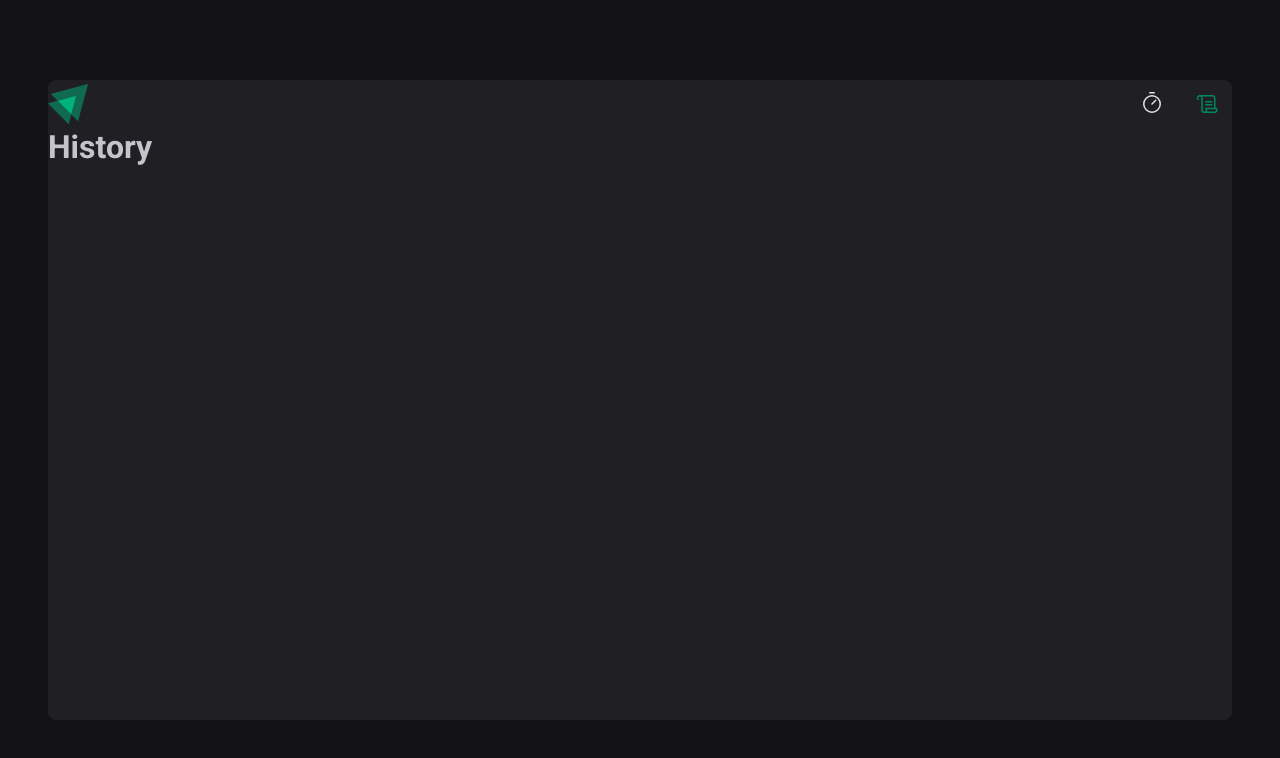
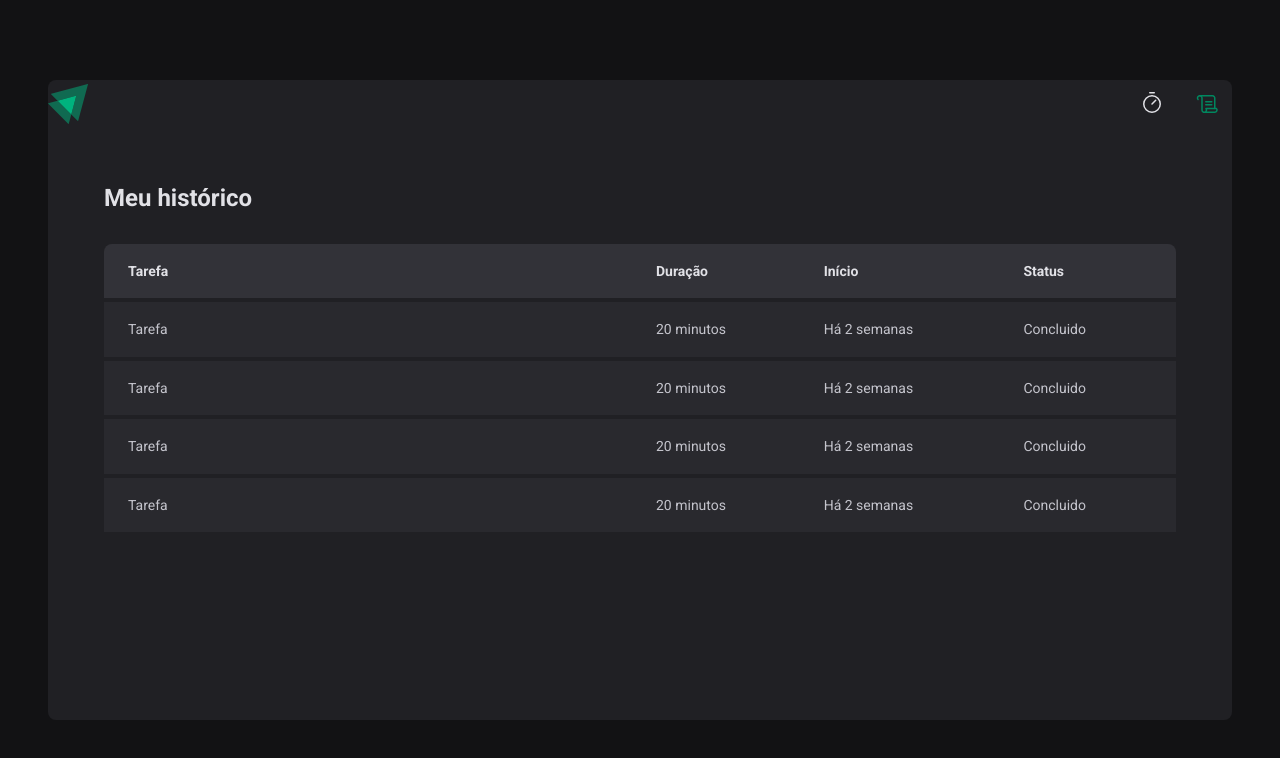
Before and after one commit to Michael-Andryeer/Pomodoro, a React (Vite) app in the folder pomodoro/: page /history in a window 1280 px wide. Shown: the top 758 px of the page. Built offline with nearby package versions, Linux system fonts and the light colour scheme.

Commit message:
Página History

```diff
--- a/pomodoro/src/Router.tsx
+++ b/pomodoro/src/Router.tsx
@@ -1,6 +1,6 @@
 import { Routes, Route } from 'react-router-dom'
-import {Home} from './pages/Home/Home'
-import { History } from './pages'
+import {Home} from './pages/Home'
+import { History } from './pages/History'
 import { DefaultLayout } from './layouts'
 
 export function Router() {
--- /dev/null
+++ b/pomodoro/src/pages/History/index.tsx
@@ -0,0 +1,49 @@
+import { HistoryContainer, HistoryList } from "./styles";
+
+
+export function History() {
+  return (
+    <HistoryContainer>
+      <h1>Meu histórico</h1>
+
+      <HistoryList>
+        <table>
+          <thead>
+            <tr>
+              <th>Tarefa</th>
+              <th>Duração</th>
+              <th>Início</th>
+              <th>Status</th>
+            </tr>
+          </thead>
+          <tbody>
+            <tr>
+              <td>Tarefa</td>
+              <td>20 minutos</td>
+              <td>Há 2 semanas</td>
+              <td>Concluido</td>
+            </tr>
+            <tr>
+              <td>Tarefa</td>
+              <td>20 minutos</td>
+              <td>Há 2 semanas</td>
+              <td>Concluido</td>
+            </tr>
+            <tr>
+              <td>Tarefa</td>
+              <td>20 minutos</td>
+              <td>Há 2 semanas</td>
+              <td>Concluido</td>
+            </tr>
+            <tr>
+              <td>Tarefa</td>
+              <td>20 minutos</td>
+              <td>Há 2 semanas</td>
+              <td>Concluido</td>
+            </tr>
+          </tbody>
+        </table>
+      </HistoryList>
+    </HistoryContainer>
+  );
+}
--- /dev/null
+++ b/pomodoro/src/pages/History/styles.ts
@@ -0,0 +1,62 @@
+import styled from "styled-components"
+
+export const HistoryContainer = styled.main`
+  flex: 1;
+  padding: 3.5rem;
+
+  display: flex;
+  flex-direction: column;
+
+  h1 {
+    font-size: 1.5rem;
+    color: ${(props) => props.theme['gray-100']};
+  }
+`
+
+export const HistoryList = styled.div`
+  flex: 1;
+  overflow: auto;
+  margin-top: 2rem;
+
+  table {
+    width: 100%;
+    border-collapse: collapse;
+    min-width: 600px;
+
+    th {
+      background-color: ${(props) => props.theme['gray-600']};
+      padding: 1rem;
+      text-align: left;
+      color: ${(props) => props.theme['gray-100']};
+      font-size: 0.875rem;
+      line-height: 1.6;
+
+      &:first-child {
+        border-top-left-radius: 8px;
+        padding-left: 1.5rem;
+      }
+
+      &:last-child {
+        border-top-right-radius: 8px;
+        padding-right: 1.5rem;
+      }
+    }
+
+    td {
+      background-color: ${(props) => props.theme['gray-700']};
+      border-top: 4px solid ${(props) => props.theme['gray-800']};
+      padding: 1rem;
+      font-size: 0.875rem;
+      line-height: 1.6;
+
+      &:first-child {
+        width: 50%;
+        padding-left: 1.5rem;
+      }
+
+      &:last-child {
+        padding-right: 1.5rem;
+      }
+    }
+  }
+`
--- a/pomodoro/src/pages/index.tsx
+++ /dev/null
@@ -1,7 +0,0 @@
-
-
-export function History() {
-  return (
-    <h1>History</h1>
-  );
-}
```
Also changed, not shown: pomodoro/src/pages/Home/index.tsx (renamed from pomodoro/src/pages/Home/Home.tsx).
